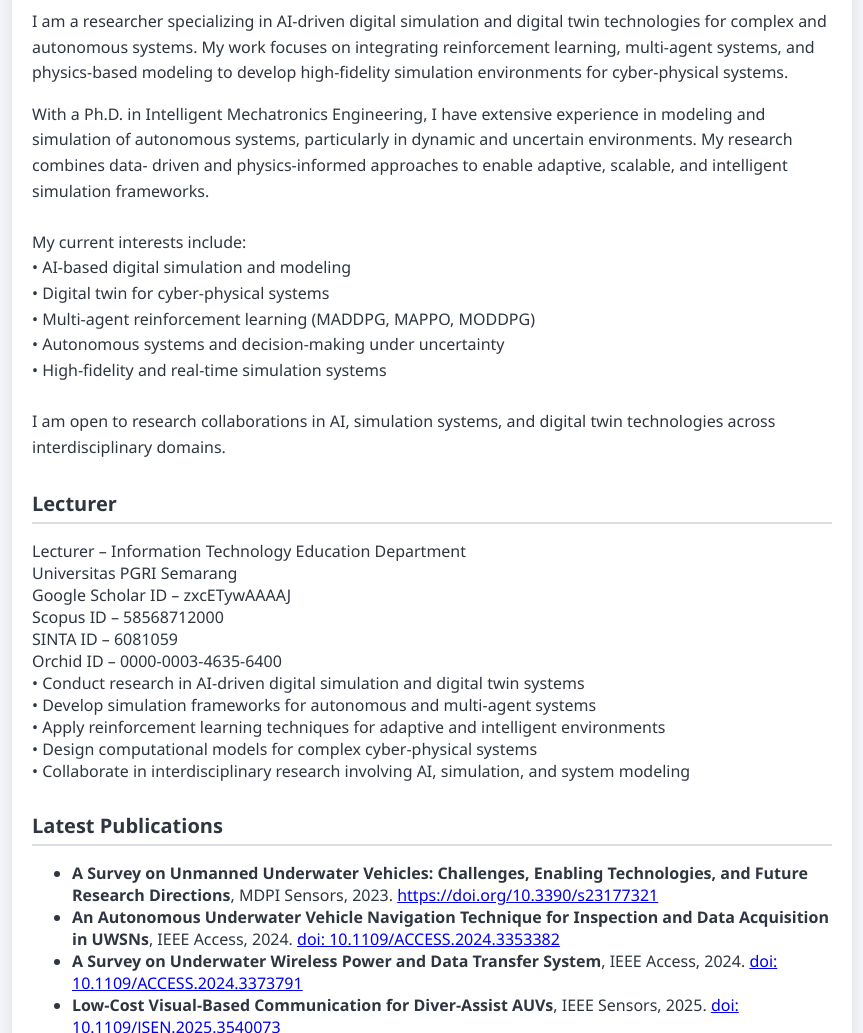
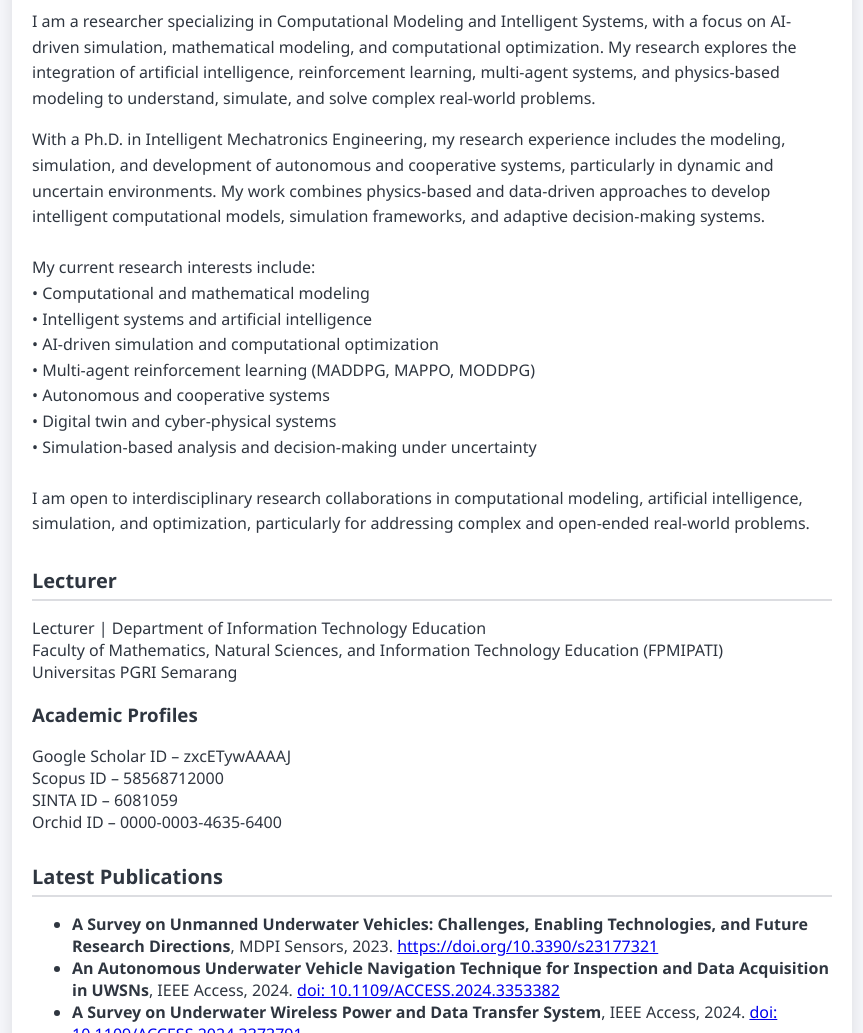
Before and after one commit to arifwibisonosju/arifwibisonosju.github.io, a plain HTML site: page index.html in a window 1280 px wide. Shown: the part 400-1433 px from the top of the page, without its empty margins (208-1071 px from the left). Drawn offline with Linux system fonts and the light colour scheme.

Commit message:
Revise About Me and Lecturer sections in index.html
Updated the 'About Me' section to reflect new research focus and interests, including computational modeling and intelligent systems. Revised lecturer details and added academic profile information.

```diff
--- a/index.html
+++ b/index.html
@@ -30,24 +30,28 @@
     <section id="about" class="about">
       <h2>About Me</h2>
       <p>
-        I am a researcher specializing in AI-driven digital simulation and digital twin technologies for complex and
-        autonomous systems. My work focuses on integrating reinforcement learning, multi-agent systems, and
-        physics-based modeling to develop high-fidelity simulation environments for cyber-physical systems.
+        I am a researcher specializing in Computational Modeling and Intelligent Systems, with a focus on AI-driven simulation,
+        mathematical modeling, and computational optimization. My research explores the integration of artificial intelligence,
+        reinforcement learning, multi-agent systems, and physics-based modeling to understand, simulate, and solve complex
+        real-world problems.
       </p>
       <p>
-        With a Ph.D. in Intelligent Mechatronics Engineering, I have extensive experience in modeling and simulation
-        of autonomous systems, particularly in dynamic and uncertain environments. My research combines data-
-        driven and physics-informed approaches to enable adaptive, scalable, and intelligent simulation frameworks.<br><br>
+        With a Ph.D. in Intelligent Mechatronics Engineering, my research experience includes the modeling,
+        simulation, and development of autonomous and cooperative systems, particularly in dynamic and
+        uncertain environments. My work combines physics-based and data-driven approaches to develop
+        intelligent computational models, simulation frameworks, and adaptive decision-making systems.<br><br>
 
-        My current interests include:<br>
-        &bull; AI-based digital simulation and modeling<br>
-        &bull; Digital twin for cyber-physical systems<br>
+        My current research interests include:<br>
+        &bull; Computational and mathematical modeling<br>
+        &bull; Intelligent systems and artificial intelligence<br>
+        &bull; AI-driven simulation and computational optimization<br>
         &bull; Multi-agent reinforcement learning (MADDPG, MAPPO, MODDPG)<br>
-        &bull; Autonomous systems and decision-making under uncertainty<br>
-        &bull; High-fidelity and real-time simulation systems<br><br>
+        &bull; Autonomous and cooperative systems<br>
+        &bull; Digital twin and cyber-physical systems<br>
+        &bull; Simulation-based analysis and decision-making under uncertainty<br><br>
 
-        I am open to research collaborations in AI, simulation systems, and digital twin technologies across
-        interdisciplinary domains.
+        I am open to interdisciplinary research collaborations in computational modeling, artificial intelligence,
+        simulation, and optimization, particularly for addressing complex and open-ended real-world problems.
       </p>
 
     </section>
@@ -56,17 +60,16 @@
     <section id="lecturer" class="lecturer">
       <h2>Lecturer</h2>
       <p>
-        Lecturer – Information Technology Education Department<br>
-        Universitas PGRI Semarang<br>
+        Lecturer | Department of Information Technology Education<br>
+        Faculty of Mathematics, Natural Sciences, and Information Technology Education (FPMIPATI)<br>
+        Universitas PGRI Semarang
+      </p>
+      <h3>Academic Profiles</h3>
+      <p>
         Google Scholar ID – zxcETywAAAAJ<br>
         Scopus ID – 58568712000<br>
         SINTA ID – 6081059<br>
-        Orchid ID – 0000-0003-4635-6400<br>
-        &bull; Conduct research in AI-driven digital simulation and digital twin systems<br>
-        &bull; Develop simulation frameworks for autonomous and multi-agent systems<br>
-        &bull; Apply reinforcement learning techniques for adaptive and intelligent environments<br>
-        &bull; Design computational models for complex cyber-physical systems<br>
-        &bull; Collaborate in interdisciplinary research involving AI, simulation, and system modeling
+        Orchid ID – 0000-0003-4635-6400
       </p>
     </section>
 
```
